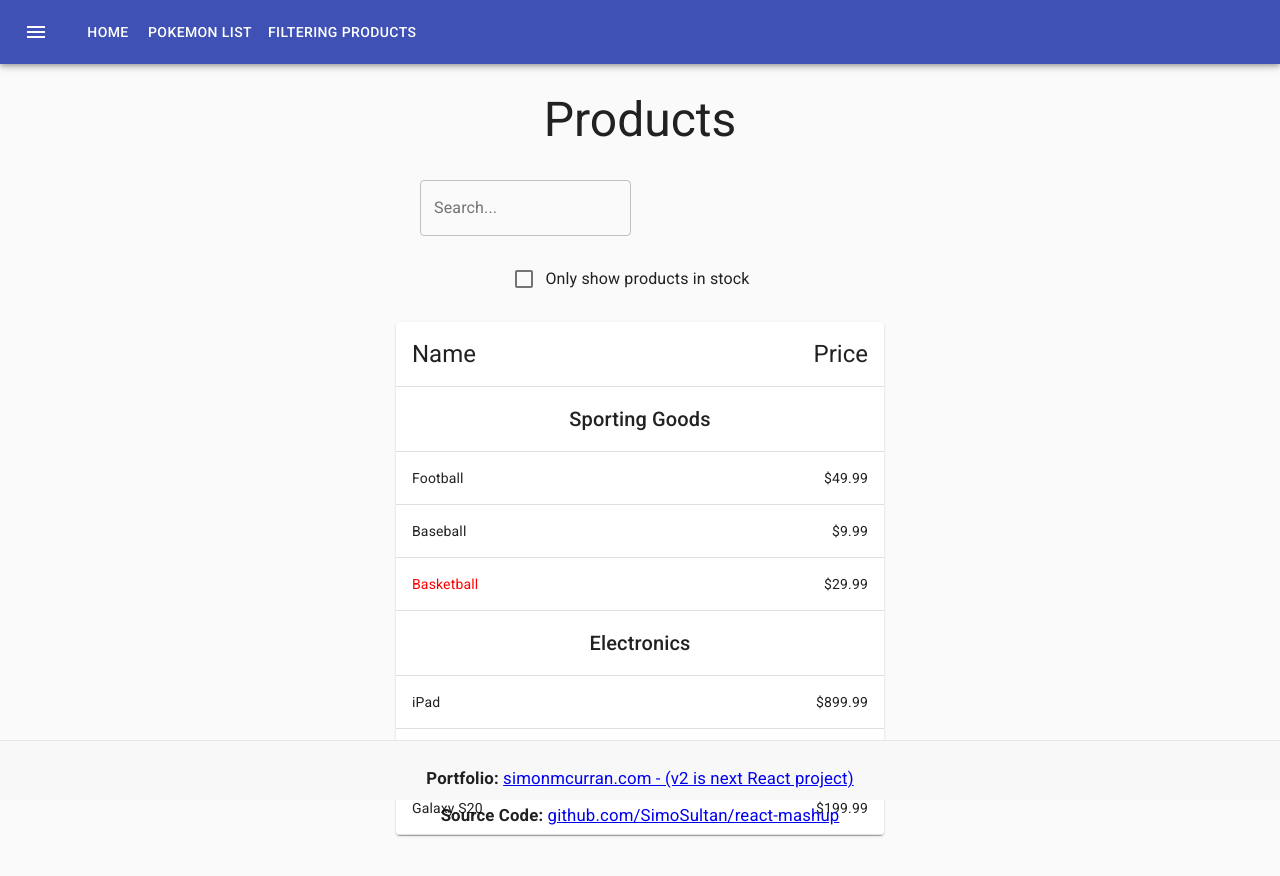
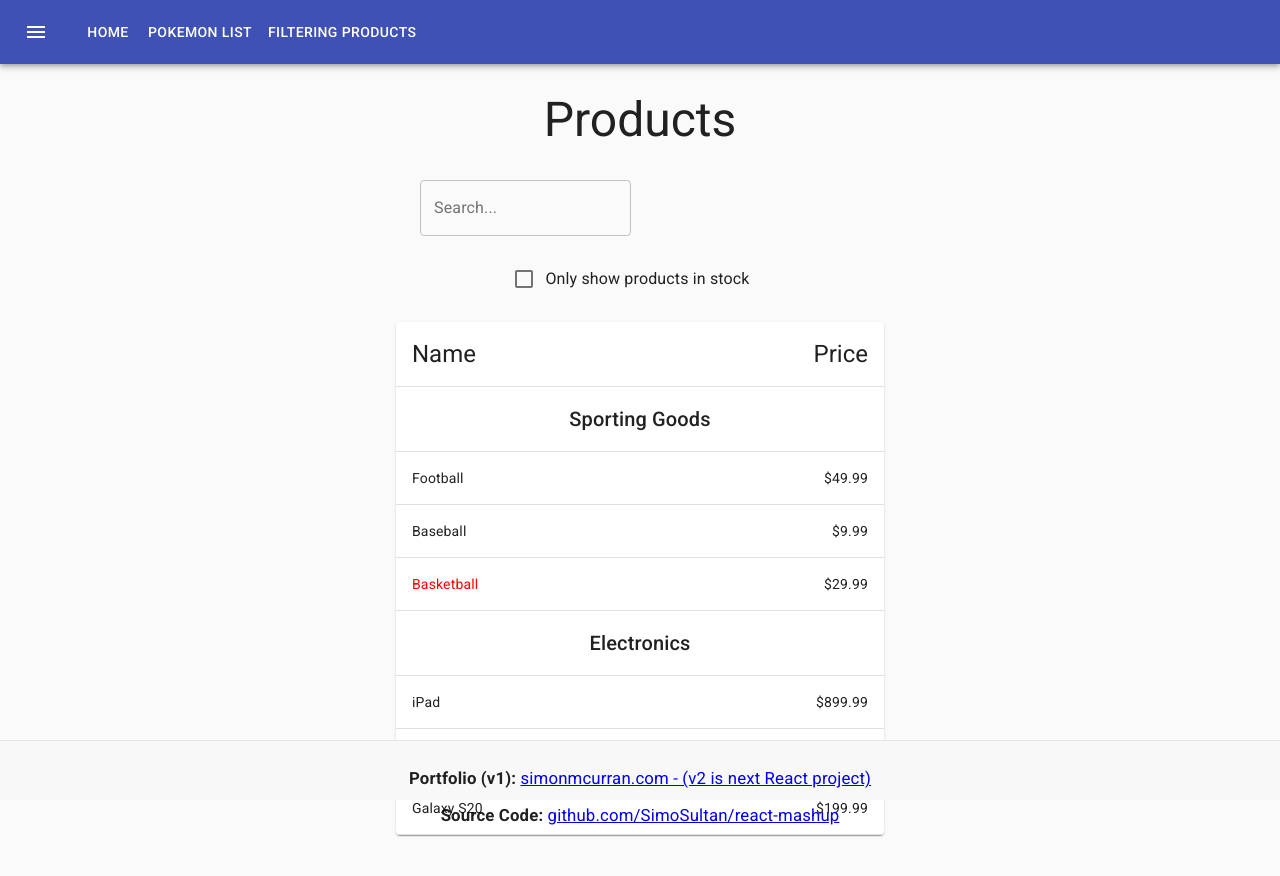
Before and after one commit to SimoSultan/react-mashup, a React (Create React App) app: page /products in a window 1280 px wide. Shown: the top 876 px of the page. Built offline with nearby package versions, Linux system fonts and the light colour scheme.

Commit message:
fixed text in footer

```diff
--- a/src/components/Footer.js
+++ b/src/components/Footer.js
@@ -34,7 +34,7 @@ function Footer() {
     <div>
       <div style={phantom} />
       <div style={style}>
-        <p style={link}><strong>Portfolio:</strong> <a href="https://www.simonmcurran.com/" target="blank">simonmcurran.com - (v2 is next React project)</a></p>
+        <p style={link}><strong>Portfolio (v1):</strong> <a href="https://www.simonmcurran.com/" target="blank">simonmcurran.com - (v2 is next React project)</a></p>
         <p style={link}><strong>Source Code:</strong> <a href="https://github.com/SimoSultan/react-mashup" target="blank">github.com/SimoSultan/react-mashup</a></p>
       </div>
     </div>
```
